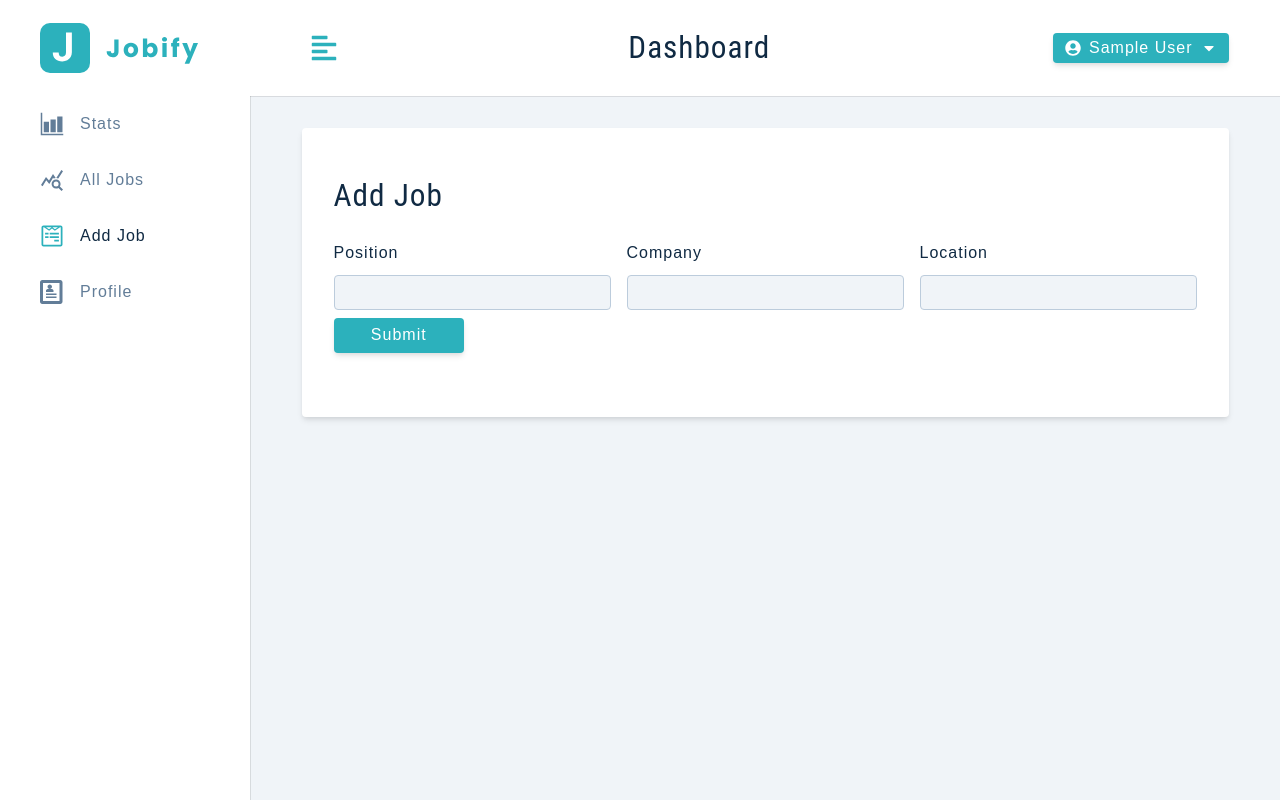
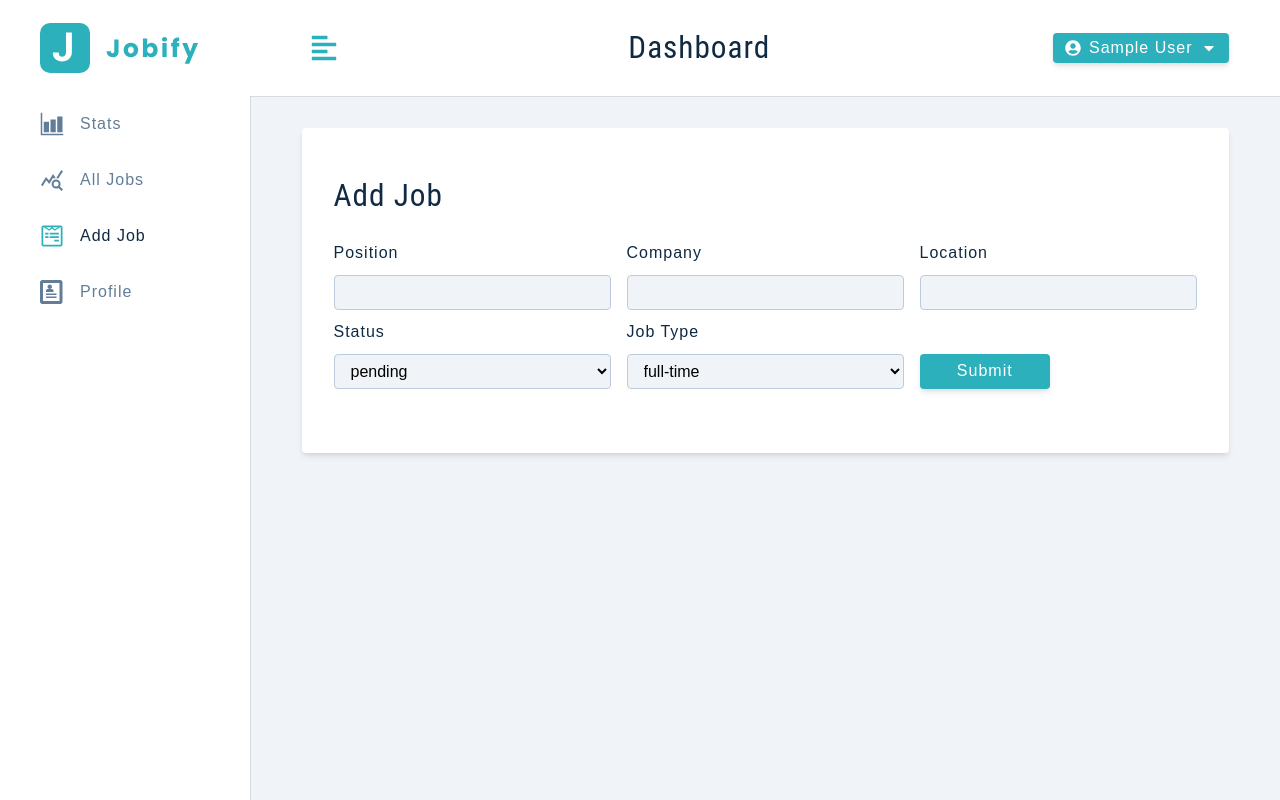
Before and after one commit to drewb73/client-jobify, a React (Create React App) app: page /add-job in a window 1280 px wide. Built offline with nearby package versions, Linux system fonts and the light colour scheme; sample sign-in values are in the browser's storage.

Commit message:
add job update

```diff
--- /dev/null
+++ b/src/components/FormRowSelect.js
@@ -0,0 +1,14 @@
+import React from 'react'
+
+const FormRowSelect = ({labelText, name, value, handleChange, list}) => {
+  return (
+    <div className='form-row'>
+    <label htmlFor={name} className='form-label'>{labelText || name}</label>
+    <select name={name} value={value} onChange={handleChange} className='form-select'>{list.map((itemValue, index)=>{
+      return <option key={index} value={itemValue}>{itemValue}</option>
+    })}</select>
+  </div>
+  )
+}
+
+export default FormRowSelect
--- a/src/components/index.js
+++ b/src/components/index.js
@@ -4,5 +4,5 @@ import Logo from './Logo'
 import Navbar from './Navbar'
 import SmallSidebar from './SmallSidebar'
 import BigSidebar from './BigSidebar'
-
-export {Logo, FormRow, Alert, Navbar, SmallSidebar,BigSidebar}
+import FormRowSelect from './FormRowSelect'
+export {Logo, FormRow, Alert, Navbar, SmallSidebar,BigSidebar, FormRowSelect}
--- a/src/pages/dashboard/AddJob.js
+++ b/src/pages/dashboard/AddJob.js
@@ -1,5 +1,5 @@
 import React from 'react'
-import {FormRow, Alert} from '../../components'
+import {FormRow, Alert, FormRowSelect} from '../../components'
 import { useAppContext } from '../../context/appContext'
 import Wrapper from '../../assets/wrappers/DashboardFormPage'
 
@@ -45,6 +45,10 @@ const handleJobInput = (e) => {
           <FormRow type='text' name='company' value={company} handleChange={handleJobInput}/>
           <FormRow type='text' labelText='location' name='jobLocation' value={jobLocation} handleChange={handleJobInput}/>
 
+          <FormRowSelect name ='status' value={status} handleChange={handleJobInput} list={statusOptions} />
+          <FormRowSelect name ='jobType' labelText='job type' value={jobType} handleChange={handleJobInput} list={jobTypeOptions} />
+
+
           <div className='btn-container'>
            <button className='btn btn-block submit-btn' type='submit' onClick={handleSubmit}>submit</button>
           </div>
```
